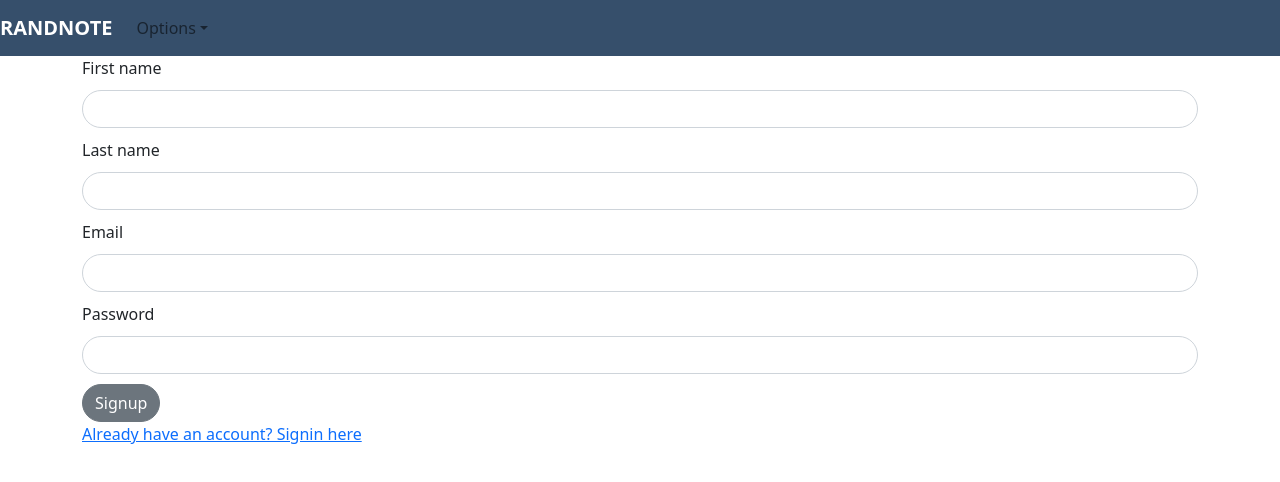
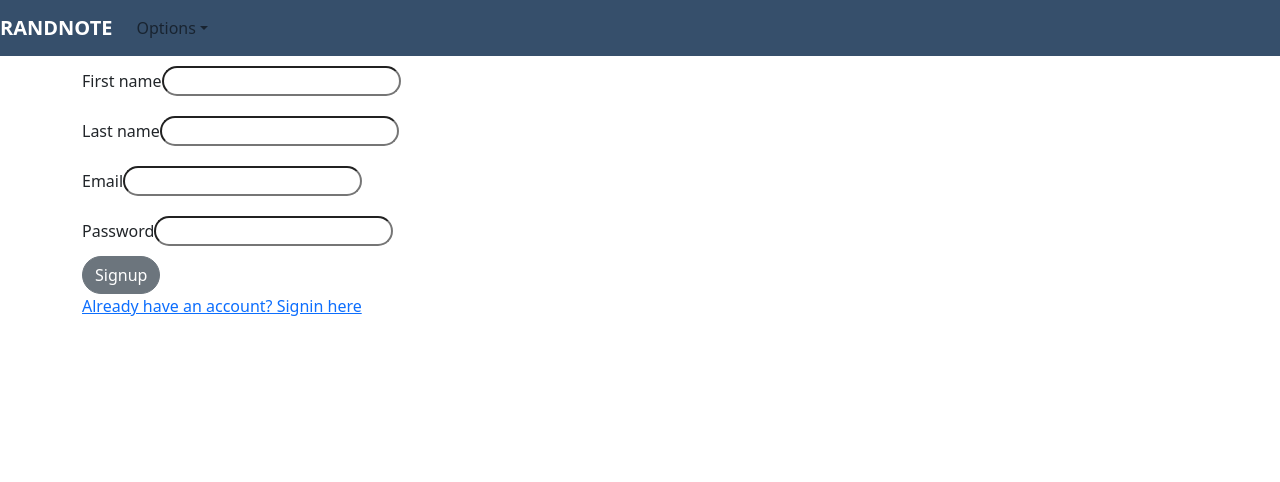
Before and after one commit to randnote/randnote-exchange, a Next.js app: page /signup in a window 1280 px wide. Shown: the top 482 px of the page. Built offline with nearby package versions, Linux system fonts and the light colour scheme.

Commit message:
working on the auth in front and back... and updated nextjs version

```diff
--- a/package.json
+++ b/package.json
@@ -18,14 +18,14 @@
     "@zeit/next-sass": "^1.0.1",
     "axios": "^0.24.0",
     "bootstrap": "5.1.3",
-    "next": "11.1.2",
+    "next": "12",
     "next-images": "^1.8.1",
     "pre-commit": "^1.2.2",
     "prettier": "^2.4.1",
-    "react": "17.0.2",
+    "react": "^18.1.0",
     "react-bootstrap": "^2.0.3",
     "react-credit-cards": "^0.8.3",
-    "react-dom": "17.0.2",
+    "react-dom": "^18.1.0",
     "react-hook-form": "^7.19.0",
     "react-icons": "^4.3.1",
     "reactstrap": "^8.10.0",
--- a/pages/signup.tsx
+++ b/pages/signup.tsx
@@ -20,20 +20,28 @@ const Signup: NextPage = () => {
 	const { register, handleSubmit } = useForm();
 
 	const onSubmit = (data: any) => {
-		Axios.post(`${process.env.REACT_APP_SERVER}/signup`, {
+		//${process.env.REACT_APP_SERVER}/signup`
+		console.log(data)
+		Axios.post(`http://localhost:8024/signup`, {
 			firstname: data.firstname,
 			lastname: data.lastname,
 			email: data.email,
 			password: data.password,
-		});
-		// .then((res)=>{
-		// 	console.log(res.data);
-		// 	createSession(res.data);
-		// 	history.push("/create");
-		// })
-		// .catch( err =>{
-		// 	console.log(err);
-		// })
+		})
+		.then((res)=>{
+			console.log(res.data);
+
+			if(res.data.success === true){
+				// add to localstorage & send to dashboard
+				// history.push("/create");
+			}
+
+
+
+		})
+		.catch( err =>{
+			console.log(err);
+		})
 	};
 	return (
 		<div>
@@ -44,7 +52,7 @@ const Signup: NextPage = () => {
 						<Label tyle={firstnameLabelStyle} for="">
 							First name
 						</Label>
-						<Input
+						<input
 							style={signupInputStyle}
 							{...register("firstname")}
 							type="text"
@@ -54,7 +62,7 @@ const Signup: NextPage = () => {
 					</FormGroup>
 					<FormGroup>
 						<Label for="">Last name</Label>
-						<Input
+						<input
 							style={signupInputStyle}
 							{...register("lastname")}
 							type="lastname"
@@ -64,7 +72,7 @@ const Signup: NextPage = () => {
 					</FormGroup>
 					<FormGroup>
 						<Label for="">Email</Label>
-						<Input
+						<input
 							style={signupInputStyle}
 							{...register("email")}
 							type="email"
@@ -74,7 +82,7 @@ const Signup: NextPage = () => {
 					</FormGroup>
 					<FormGroup>
 						<Label for="">Password</Label>
-						<Input
+						<input
 							style={signupInputStyle}
 							{...register("password")}
 							type="password"
```
Also changed, not shown: pages/components/authentication/localstorage.ts (added, +37 -0 lines), 1 other file (tests, documents, lock files or other folders).
